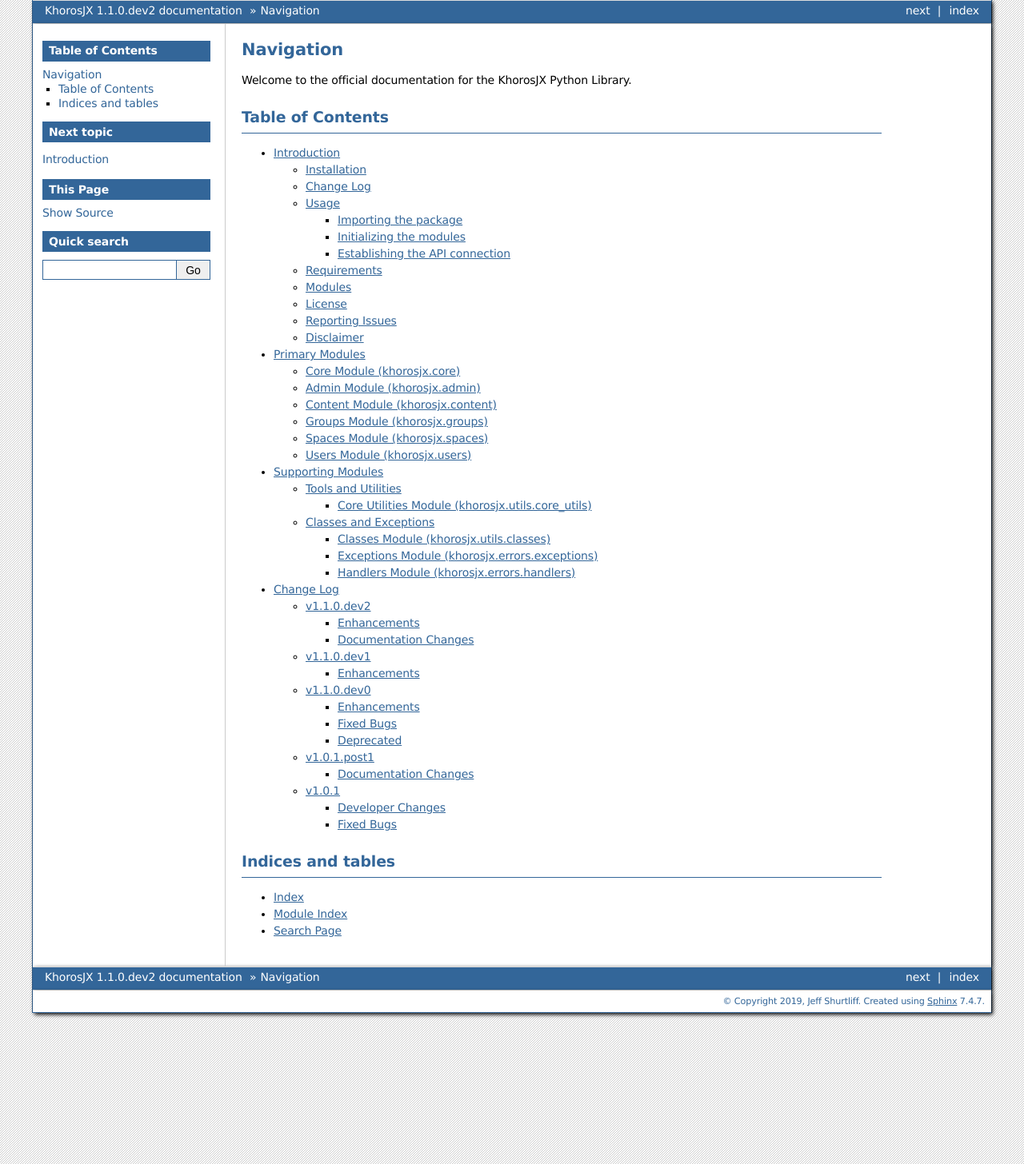
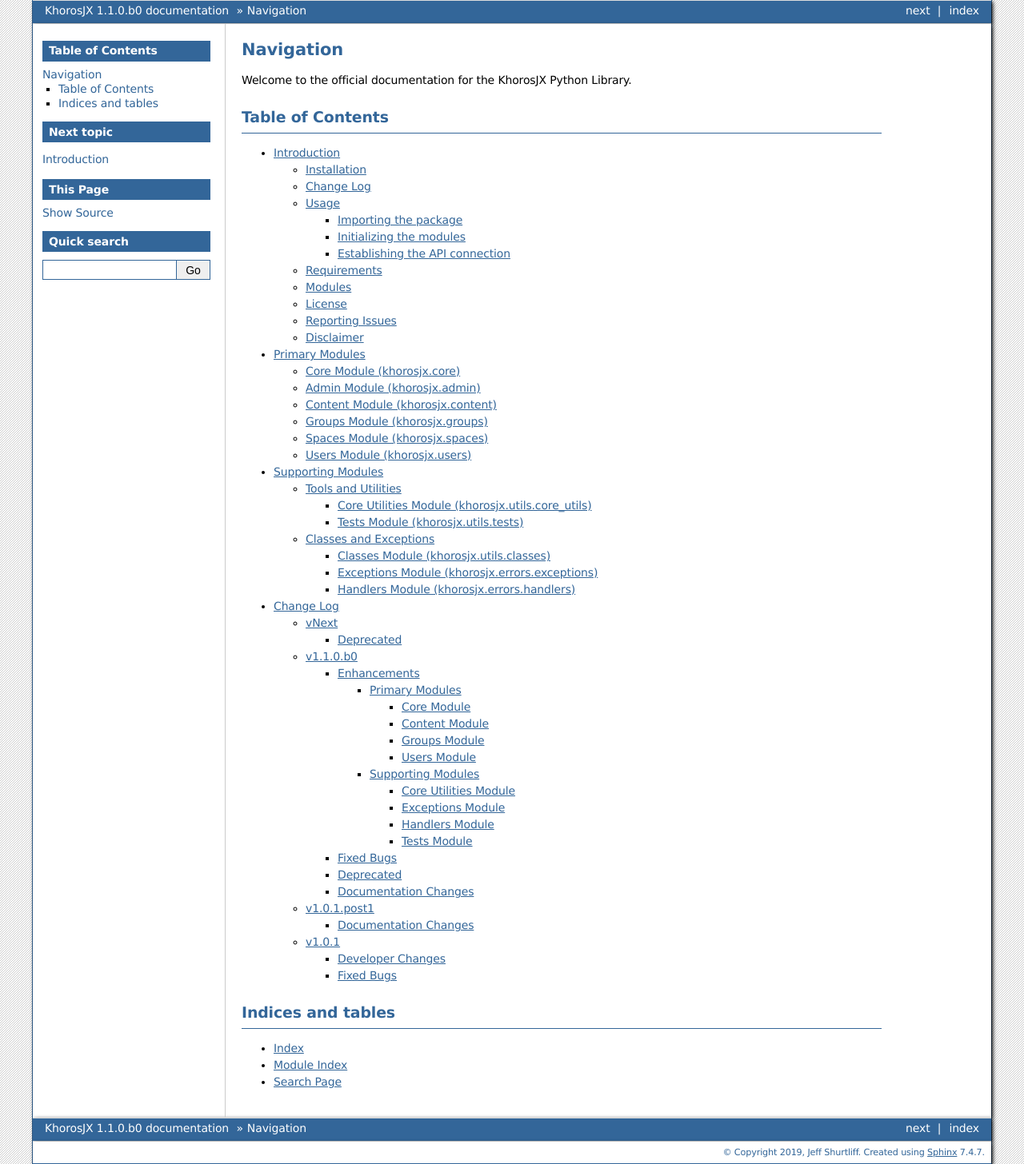
Before and after one commit to jeffshurtliff/khorosjx, a Sphinx documentation site: the page built from docs/index.rst, in a window 1280 px wide. Shown: the whole page at 80% size. Built offline with Sphinx 7.4.7, drawn with Linux system fonts in a browser that asks for light colours.

Commit message:
Updated to v1.1.0.b0. See change log for details

```diff
--- a/docs/changelog.rst
+++ b/docs/changelog.rst
@@ -1,69 +1,104 @@
+##########
+Change Log
+##########
+
+*****
+vNext
+*****
+**Release Date: TBD**
+
+Deprecated
 ==========
-Change Log
-==========
+* The ``raise_exceptions()`` function is no longer necessary as the exception classes now have default messages.
 
-v1.1.0.dev2
-===========
-**Release Date: 2019-11-22*
+|
 
-Enhancements
-~~~~~~~~~~~~
-* Added the ``BadCredentialsError`` class to the :ref:`Classes Module (khorosjx.utils.classes)`.
-* Updated the ``check_api_response()`` function in the :ref:`Handlers Module (khorosjx.errors.handlers)` to
-  leverage the ``BadCredentialsError`` exception class.
-* Added the ``convert_dict_list_to_dataframe()`` function to the
-  :ref:`Core Utilities Module (khorosjx.utils.core_utils)`.
-
-Documentation Changes
-~~~~~~~~~~~~~~~~~~~~~
-* Updated the *Supporting Modules* page to reference the new :ref:`Handlers Module (khorosjx.errors.handlers)`.
-
-
-v1.1.0.dev1
-===========
+*********
+v1.1.0.b0
+*********
 **Release Date: 2019-11-22**
 
 Enhancements
-~~~~~~~~~~~~
-* Added the ``get_fields_from_api_response()`` function to the :ref:`primary-modules:Core Module (khorosjx.core)`.
-* Updated the ``groups.get_group_info()`` function to leverage the ``core.get_fields_from_api_response()`` function.
-* Added the ``get_all_groups()`` function to the :ref:`primary-modules:Groups Module (khorosjx.groups)`.
+============
+Enhancements that are available in this release.
 
-v1.1.0.dev0
-===========
-**Release Date: 2019-11-20**
+Primary Modules
+---------------
+Enhancements to the `primary modules <primary-modules>`_.
 
-Enhancements
-~~~~~~~~~~~~
+Core Module
+^^^^^^^^^^^
 * Added the ``put_request_with_retries()`` function to the :ref:`primary-modules:Core Module (khorosjx.core)`.
 * Added the ``ignore_exceptions`` parameter in the ``get_data()`` function and replaced the built-in ``ValueError``
   exception with the custom ``GETRequestError`` exception in the :ref:`primary-modules:Core Module (khorosjx.core)`.
-* Added the ``get_recent_logins()`` function to the :ref:`primary-modules:Users Module (khorosjx.users)`.
+* Added the ``get_fields_from_api_response()`` function to the :ref:`primary-modules:Core Module (khorosjx.core)`.
+
+Content Module
+^^^^^^^^^^^^^^
 * Added the ``overwrite_doc_body()`` function to the :ref:`primary-modules:Content Module (khorosjx.content)`.
+
+Groups Module
+^^^^^^^^^^^^^
 * Added the ``get_user_memberships()`` function to the :ref:`primary-modules:Groups Module (khorosjx.groups)`.
 * Added the ``get_group_info()`` function to the :ref:`primary-modules:Groups Module (khorosjx.groups)`.
-* Added the ``ContentPublishError``, ``GETRequestError`` and ``PUTRequestError`` exception classes to the
-  :ref:`supporting-modules:Exceptions Module (khorosjx.errors.exceptions)`.
+* Added the ``get_all_groups()`` function to the :ref:`primary-modules:Groups Module (khorosjx.groups)`.
+
+Users Module
+^^^^^^^^^^^^
+* Added the ``get_recent_logins()`` function to the :ref:`primary-modules:Users Module (khorosjx.users)`.
+
+-----
+
+Supporting Modules
+------------------
+Enhancements to the `supporting modules <supporting-modules>`_.
+
+Core Utilities Module
+^^^^^^^^^^^^^^^^^^^^^
+* Added the ``convert_dict_list_to_dataframe()`` function to the
+  :ref:`supporting-modules:Core Utilities Module (khorosjx.utils.core_utils)`.
+
+Exceptions Module
+^^^^^^^^^^^^^^^^^
+* Added the ``ContentPublishError``, ``BadCredentialsError``, ``GETRequestError`` and ``PUTRequestError`` exception
+  classes to the :ref:`supporting-modules:Exceptions Module (khorosjx.errors.exceptions)`.
+
+Handlers Module
+^^^^^^^^^^^^^^^
 * Added the new `supporting-modules:Handlers Module (khorosjx.errors.handlers)` which includes a new
   ``check_api_response()`` function.
 
+Tests Module
+^^^^^^^^^^^^
+* Created the new `supporting-modules:`Tests Module (khorosjx.utils.tests)` for unit tests to leverage with *pytest*.
+
 Fixed Bugs
-~~~~~~~~~~
+==========
 * Added the ``verify_connection()`` function call to the ``get_data()`` function in the
   :ref:`primary-modules:Core Module (khorosjx.core)`.
 
 Deprecated
-~~~~~~~~~~
+==========
 * The ``raise_exception()`` function in the ``khorosjx.errors`` module now displays a DeprecationWarning as it has
   been moved into the new `supporting-modules:Handlers Module (khorosjx.errors.handlers)`.
+* Added a ``PendingDeprecationWarning`` warning on the ``khorosjx.errors.handlers.raise_exception()`` function as it
+  will be deprecated in a future release.  (See `vNext`_)
 
+Documentation Changes
+=====================
+* Updated the *Supporting Modules* page to reference the new modules.
+* Reformatted the *Change Log* page to follow the
+  `Sphinx Style Guide <https://documentation-style-guide-sphinx.readthedocs.io/en/latest/style-guide.html>`_.
 
+|
+
+************
 v1.0.1.post1
-============
+************
 **Release Date: 2019-11-19**
 
 Documentation Changes
-~~~~~~~~~~~~~~~~~~~~~
+=====================
 * Created a new :doc:`introduction <introduction>` page with the existing home page content and added
   a :ref:`index:Navigation` to the home page.
 * Changed all :doc:`auxilliary modules <supporting-modules>` references to be
@@ -71,17 +106,18 @@
 * Added a :ref:`introduction:Reporting Issues` section to the :doc:`introduction <introduction>` page and to the
   `README <https://github.com/jeffshurtliff/khorosjx/blob/master/README.md>`_ file.
 
+|
 
-
+******
 v1.0.1
-======
+******
 **Release Date: 2019-11-19**
 
 Developer Changes
-~~~~~~~~~~~~~~~~~
+=================
 * Removed the version from the individual module header blocks as all will adhere to the primary versioning.
 
 
 Fixed Bugs
-~~~~~~~~~~
+==========
 * Added missing ``from . import core`` in the ``admin``, ``groups`` and ``spaces`` modules.
--- a/docs/conf.py
+++ b/docs/conf.py
@@ -26,7 +26,7 @@
 # The short X.Y version
 version = '1.1'
 # The full version, including alpha/beta/rc tags
-release = '1.1.0.dev2'
+release = '1.1.0.b0'
 
 
 # -- General configuration ---------------------------------------------------
--- a/docs/supporting-modules.rst
+++ b/docs/supporting-modules.rst
@@ -8,6 +8,7 @@
 * `Classes Module (khorosjx.utils.classes)`_
 * `Exceptions Module (khorosjx.errors.exceptions)`_
 * `Handlers Module (khorosjx.errors.handlers)`_
+* `Tests Module (khorosjx.utils.tests)`_
 
 |
 
@@ -23,6 +24,15 @@
 formatting timestamps, etc.
 
 .. automodule:: khorosjx.utils.core_utils
+    :members:
+
+Tests Module (khorosjx.utils.tests)
+-------------------------------------------------
+This module includes unit tests for the package that are performed using pytest.
+
+**Test Module Import (khorosjx.utils.tests.test_init_module)**
+
+.. automodule:: khorosjx.utils.tests.test_init_module
     :members:
 
 |
--- a/setup.py
+++ b/setup.py
@@ -7,7 +7,7 @@
 
 setuptools.setup(
     name="khorosjx",
-    version="1.1.0.dev2",
+    version="1.1.0.b0",
     author="Jeff Shurtliff",
     author_email="jeff.shurtliff@rsa.com",
     description="Useful tools and utilities to assist in managing a Khoros JX (formerly Jive-x) or Jive-n community.",
```
Also changed, not shown: 1 other file.
